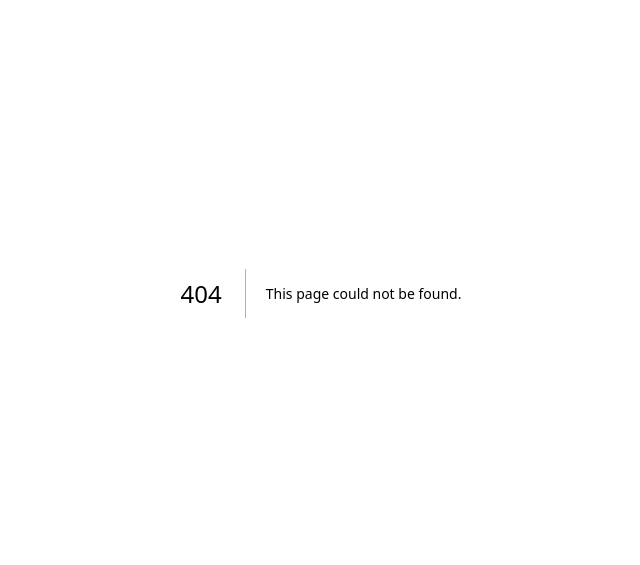
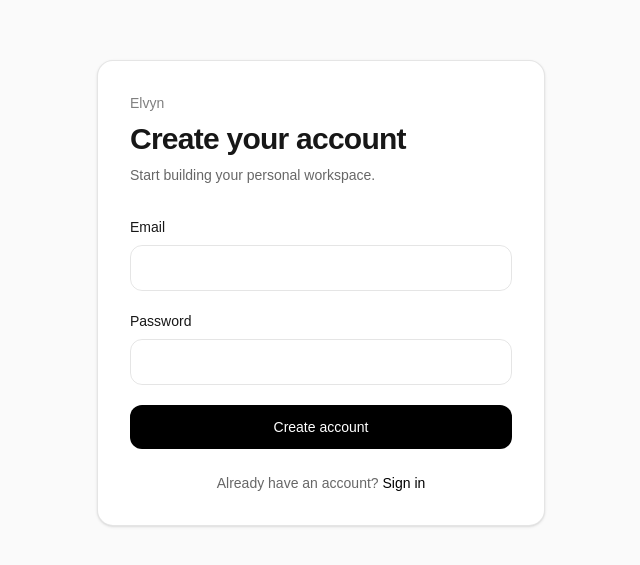
Before and after one commit to awakenedarpit/Elvyn, a Next.js app: page /signup in a window 1280 px wide. Before the commit this address had no page. Shown: the part 107-672 px from the top of the page, without its empty margins (319-959 px from the left). Built offline with nearby package versions, Linux system fonts and the light colour scheme.

Commit message:
feat: add Elvyn signup page

```diff
--- /dev/null
+++ b/src/app/signup/page.tsx
@@ -0,0 +1,105 @@
+'use client'
+
+import { FormEvent, useState } from 'react'
+import Link from 'next/link'
+import { createClient } from '@/lib/supabase/client'
+
+export default function SignupPage() {
+  const [email, setEmail] = useState('')
+  const [password, setPassword] = useState('')
+  const [error, setError] = useState<string | null>(null)
+  const [message, setMessage] = useState<string | null>(null)
+  const [loading, setLoading] = useState(false)
+
+  async function handleSubmit(event: FormEvent<HTMLFormElement>) {
+    event.preventDefault()
+    setError(null)
+    setMessage(null)
+    setLoading(true)
+
+    const supabase = createClient()
+    const { data, error } = await supabase.auth.signUp({ email, password })
+
+    if (error) {
+      setError(error.message)
+      setLoading(false)
+      return
+    }
+
+    if (data.session) {
+      window.location.assign('/dashboard')
+      return
+    }
+
+    setMessage('Account created. Check your email to confirm your address before signing in.')
+    setLoading(false)
+  }
+
+  return (
+    <main className="flex min-h-screen items-center justify-center px-6 py-16">
+      <section className="w-full max-w-md rounded-2xl border border-black/10 bg-white p-8 shadow-sm dark:border-white/10 dark:bg-black">
+        <div className="mb-8">
+          <p className="text-sm font-medium text-black/50 dark:text-white/50">Elvyn</p>
+          <h1 className="mt-2 text-3xl font-semibold tracking-tight">Create your account</h1>
+          <p className="mt-2 text-sm text-black/60 dark:text-white/60">
+            Start building your personal workspace.
+          </p>
+        </div>
+
+        <form className="space-y-5" onSubmit={handleSubmit}>
+          <label className="block text-sm font-medium">
+            Email
+            <input
+              className="mt-2 w-full rounded-xl border border-black/10 bg-transparent px-4 py-3 outline-none transition focus:border-black/30 dark:border-white/10 dark:focus:border-white/30"
+              type="email"
+              value={email}
+              onChange={(event) => setEmail(event.target.value)}
+              autoComplete="email"
+              required
+            />
+          </label>
+
+          <label className="block text-sm font-medium">
+            Password
+            <input
+              className="mt-2 w-full rounded-xl border border-black/10 bg-transparent px-4 py-3 outline-none transition focus:border-black/30 dark:border-white/10 dark:focus:border-white/30"
+              type="password"
+              value={password}
+              onChange={(event) => setPassword(event.target.value)}
+              autoComplete="new-password"
+              minLength={6}
+              required
+            />
+          </label>
+
+          {error && (
+            <p role="alert" className="rounded-xl border border-red-500/20 bg-red-500/5 px-4 py-3 text-sm text-red-700 dark:text-red-300">
+              {error}
+            </p>
+          )}
+
+          {message && (
+            <p role="status" className="rounded-xl border border-black/10 px-4 py-3 text-sm dark:border-white/10">
+              {message}
+            </p>
+          )}
+
+          <button
+            className="w-full rounded-xl bg-black px-4 py-3 text-sm font-medium text-white transition hover:opacity-90 disabled:cursor-not-allowed disabled:opacity-50 dark:bg-white dark:text-black"
+            type="submit"
+            disabled={loading}
+          >
+            {loading ? 'Creating account…' : 'Create account'}
+          </button>
+        </form>
+
+        <p className="mt-6 text-center text-sm text-black/60 dark:text-white/60">
+          Already have an account?{' '}
+          <Link className="font-medium text-black underline-offset-4 hover:underline dark:text-white" href="/login">
+            Sign in
+          </Link>
+        </p>
+      </section>
+    </main>
+  )
+}
```
